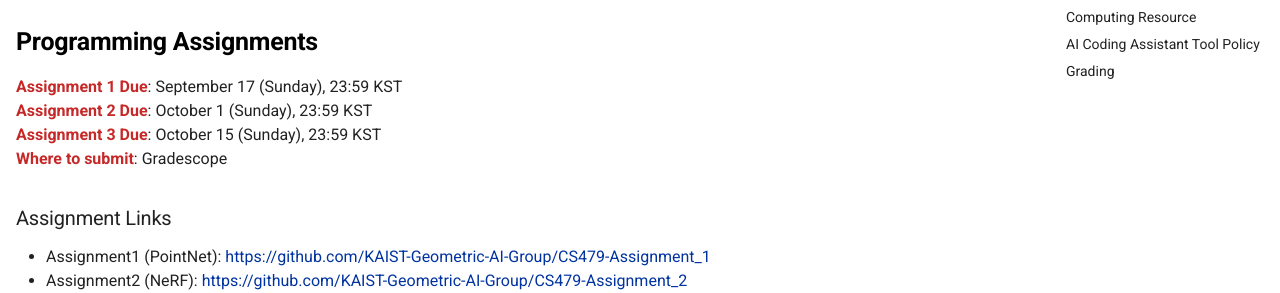
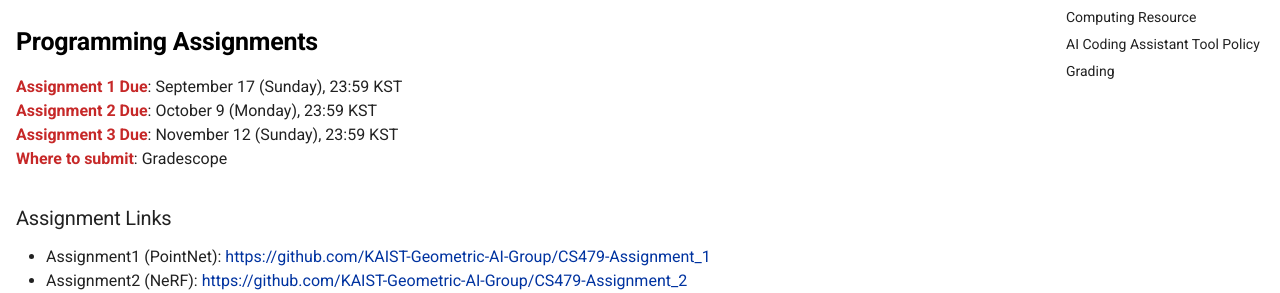
Before and after one commit to mhsung/kaist-cs479-fall-2023, an MkDocs documentation site: the page built from docs/programming-assignments.md, in a window 1280 px wide and 900 px high. Shown: the part 250-543 px from the top of the window. Built offline with MkDocs 1.6.1 and Material for MkDocs 9.7.7, drawn with Linux system fonts in a browser that asks for light colours.

Commit message:
Updated.

```diff
--- a/docs/programming-assignments.md
+++ b/docs/programming-assignments.md
@@ -13,8 +13,8 @@ hide:
 ## Programming Assignments
 
 ^^Assignment 1 Due^^: September 17 (Sunday), 23:59 KST
-^^Assignment 2 Due^^: October 1 (Sunday), 23:59 KST
-^^Assignment 3 Due^^: October 15 (Sunday), 23:59 KST
+^^Assignment 2 Due^^: October 9 (Monday), 23:59 KST
+^^Assignment 3 Due^^: November 12 (Sunday), 23:59 KST
 ^^Where to submit^^: Gradescope
 
 ### Assignment Links
--- a/mkdocs.yml
+++ b/mkdocs.yml
@@ -61,3 +61,4 @@ extra:
     rec06: https://youtu.be/_7z9YWSF0QE
     rec07: https://youtu.be/psvsLo8xcjI
     rec08: https://youtu.be/mx5TLGxe5u4
+    rec09: https://youtu.be/a_LK04UKSXk
```
Also changed, not shown: docs/index.md (+5 -5 lines), docs/project-mockup.md (+1 -1 lines).
